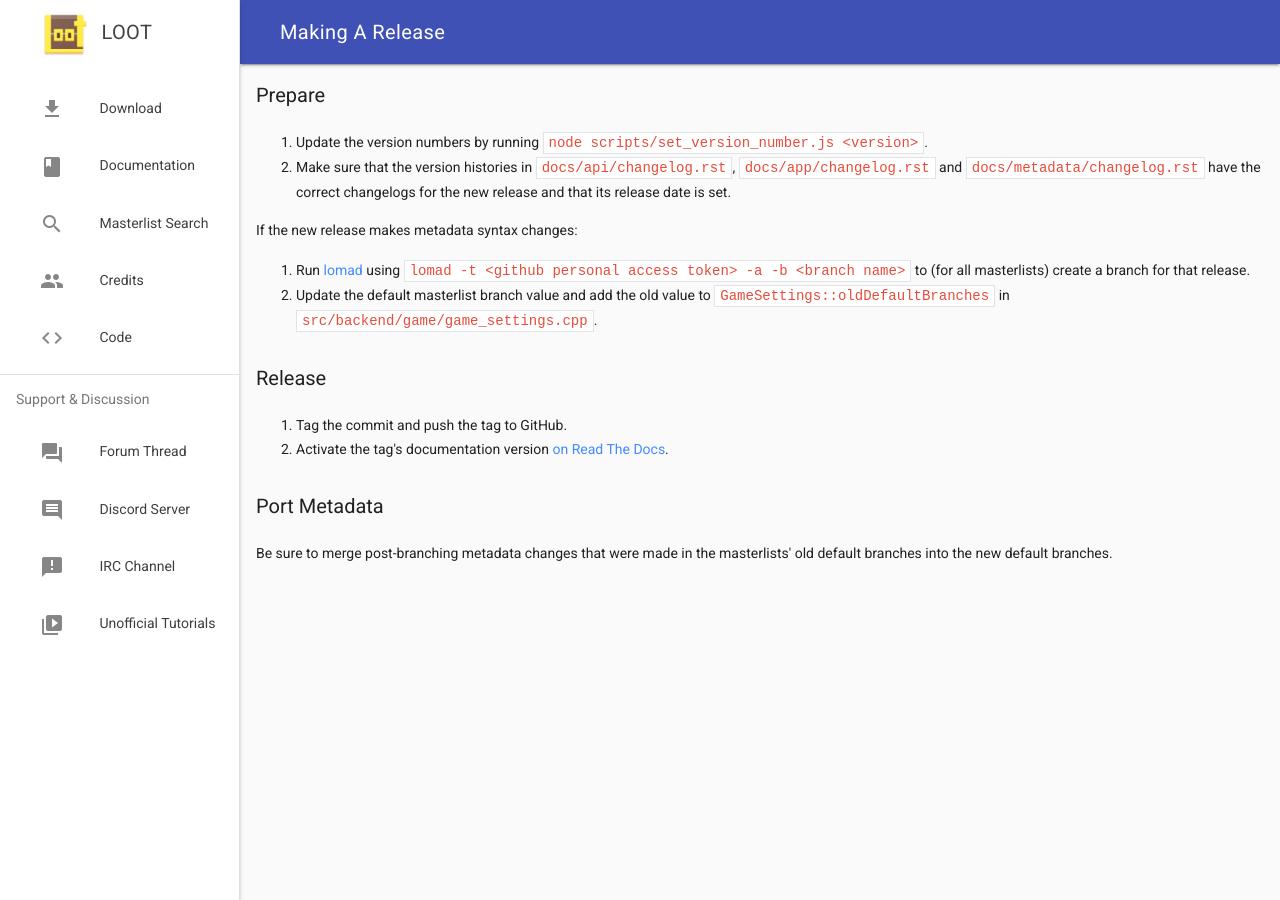
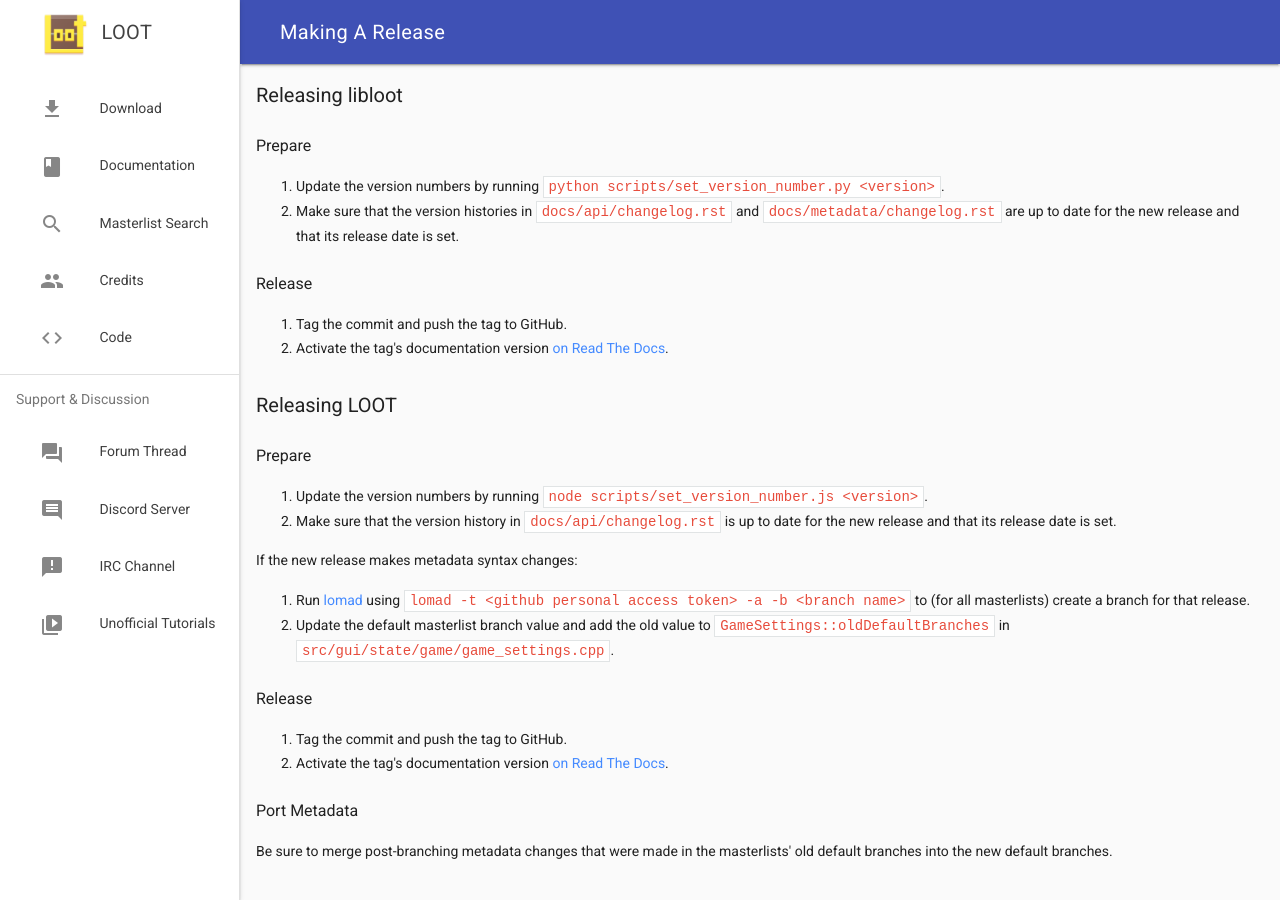
Before and after one commit to loot/loot.github.io, a Jekyll site: the page built from docs/team/Making-A-Release.html, in a window 1280 px wide. Built offline with Jekyll 4.4.1, drawn with Linux system fonts in a browser that asks for light colours; nearby versions of some CDN libraries.

Commit message:
Update the docs to account for changes to LOOT
- Remove information on global priorities as they no longer exist in
  v0.14.x.
- Replace references to priorities with groups in the FAQs
- Link to the LOOT documentation in the FAQs instead of referring to the
  readme.
- Add an FAQ about getting a blank screen.
- Update the making a release page to reflect the libloot/LOOT split.

```diff
--- a/_includes/contributing_index.html
+++ b/_includes/contributing_index.html
@@ -3,6 +3,5 @@
   <li><a href="contributing/Masterlist-Editing.html">Masterlist Editing</a></li>
   <li><a href="contributing/Quickly-Testing-Your-Masterlist-Changes.html">Quickly Testing Your Masterlist Changes</a></li>
   <li><a href="contributing/Masterlist-Versioning.html">Masterlist Versioning</a></li>
-  <li><a href="contributing/Global-Priorities.html">Global Priorities</a></li>
   <li><a href="contributing/Resolving-Conflicts.html">Resolving Conflicts</a></li>
 </ul>
--- a/docs/team/Making-A-Release.html
+++ b/docs/team/Making-A-Release.html
@@ -3,26 +3,44 @@ layout: page
 title: Making A Release
 ---
 
-<h3>Prepare</h3>
+<h3>Releasing libloot</h3>
+
+<h4>Prepare</h4>
+
+<ol>
+  <li>Update the version numbers by running <code>python scripts/set_version_number.py &lt;version&gt;</code>.</li>
+  <li>Make sure that the version histories in <code>docs/api/changelog.rst</code> and <code>docs/metadata/changelog.rst</code> are up to date for the new release and that its release date is set.
+</ol>
+
+<h4>Release</h4>
+
+<ol>
+  <li>Tag the commit and push the tag to GitHub.</li>
+  <li>Activate the tag's documentation version <a href="https://readthedocs.org/dashboard/loot-api/versions/">on Read The Docs</a>.
+</ol>
+
+<h3>Releasing LOOT</h3>
+
+<h4>Prepare</h4>
 
 <ol>
   <li>Update the version numbers by running <code>node scripts/set_version_number.js &lt;version&gt;</code>.</li>
-  <li>Make sure that the version histories in <code>docs/api/changelog.rst</code>, <code>docs/app/changelog.rst</code> and <code>docs/metadata/changelog.rst</code> have the correct changelogs for the new release and that its release date is set.
+  <li>Make sure that the version history in <code>docs/api/changelog.rst</code> is up to date for the new release and that its release date is set.
 </ol>
 
 <p>If the new release makes metadata syntax changes:</p>
 <ol>
   <li>Run <a href="https://github.com/loot/lomad">lomad</a> using <code>lomad -t &lt;github personal access token&gt; -a -b &lt;branch name&gt;</code> to (for all masterlists) create a branch for that release.</li>
-  <li>Update the default masterlist branch value and add the old value to <code>GameSettings::oldDefaultBranches</code> in <code>src/backend/game/game_settings.cpp</code>.</li>
+  <li>Update the default masterlist branch value and add the old value to <code>GameSettings::oldDefaultBranches</code> in <code>src/gui/state/game/game_settings.cpp</code>.</li>
 </ol>
 
-<h3>Release</h3>
+<h4>Release</h4>
 
 <ol>
   <li>Tag the commit and push the tag to GitHub.</li>
   <li>Activate the tag's documentation version <a href="https://readthedocs.org/dashboard/loot/versions/">on Read The Docs</a>.
 </ol>
 
-<h3>Port Metadata</h3>
+<h4>Port Metadata</h4>
 
 <p>Be sure to merge post-branching metadata changes that were made in the masterlists' old default branches into the new default branches.</p>
```
Also changed, not shown: docs/contributing/Global-Priorities.html (deleted, +0 -57 lines), docs/help/LOOT-FAQs.html (+6 -2 lines).
